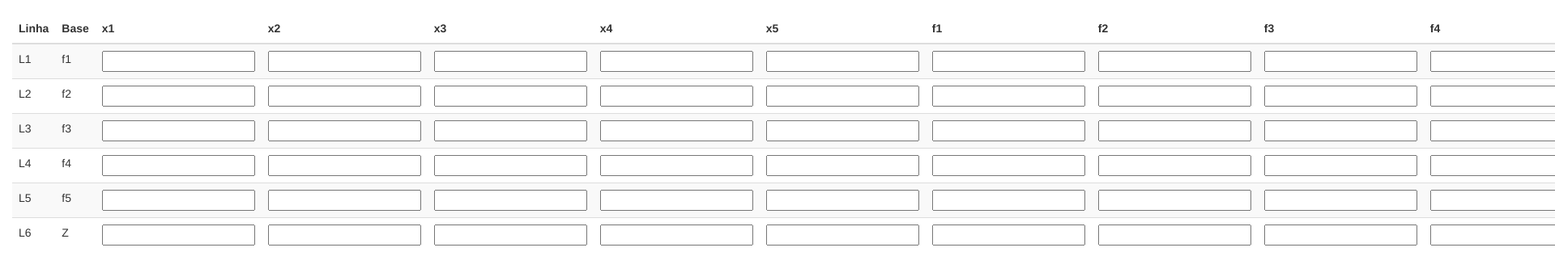
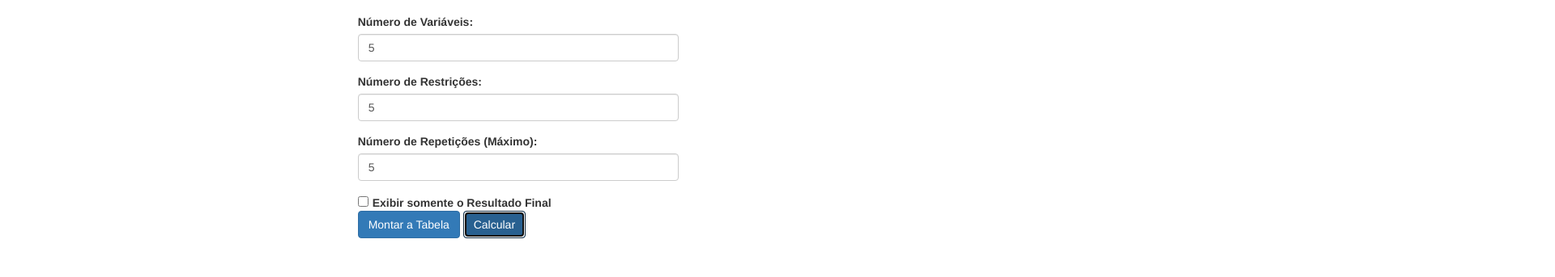
Before and after one commit to mattalves/mattalves.github.io, a plain HTML site: page index.html in a window 1280 px wide. Both pictures are taken after typing "5", "5", "5" into the empty fields and a click on the button "Calcular". Shown: the part 55-398 px from the top of the page at 81% size, 1920 px wide, since content can reach past the window. Drawn offline with Linux system fonts and the light colour scheme.

Commit message:
commit final?

```diff
--- a/index.html
+++ b/index.html
@@ -45,8 +45,8 @@
 			  <label for="textBox2">Número de Repetições (Máximo):</label>
 			  <input type="number" class="form-control" id="nRepeat">
 		    </div>
-			<div class="checkbox">
-			  <label><input type="checkbox">Exibir somente o Resultado Final</label>
+			<div >
+			  <input id="cbResult" type="checkbox"><b style="padding-left:5px">Exibir somente o Resultado Final</b></input>
 			</div>
 		    <button type="button" class="btn btn-primary" onclick="montarTabela('initialTable')">Montar a Tabela</button>
 			<button type="button" class="btn btn-primary" onclick="simplexCalc()">Calcular</button>
@@ -61,14 +61,6 @@
 	  </div>
 
 	  <div id="result" style="display:none">
-		<table id="resultTable" class="table table-striped table-hover">
-			<thead>
-
-			</thead>
-			<tbody>
-
-			</tbody>
-		</table>
 	  </div>
 	</div>
   </body>
--- a/js/script.js
+++ b/js/script.js
@@ -1,28 +1,34 @@
-var posicaoLinha = 0;
-var posicaoColuna= 0;
 
 var idTable = "";
 
-var numeroLinhas = 0;
-var numeroColunas = 0;
-var minor = 9999;
-var column = 0;
+var numeroLinhas  =    0;
+var numeroColunas =    0;
+var minor         = 9999;
+var column        =    0;
 
 var tableCalc;
 
 var arrayMinorValue = [];
-var arrayB = [];
-var arrayColumn;
-var arrayRow;
-var arrayValueNotNull = [];
+var arrayB          = [];
+var arrayColumn     = [];
+var arrayRow        = [];
+var arrayBase       = [];
 
 var nColumn = -1;
-var hLine   = 0;
+var hLine   =  0;
 
-var calc = true;
-var agoraVai = 0;
-var row = 0;
+var calc   = true;
 var mTable = true;
+var check  = true;
+
+var agoraVai	 = 0;
+var row     	 = 0;
+var teste    	 = 0;
+var idMatriz     = 0;
+var posicaoLinha = 0;
+var posicaoColuna= 0;
+var cont         = 0;
+
 function criarMatriz(linhasMatriz, colunasMatriz) {
 
    var x = new Array(linhasMatriz);
@@ -126,7 +132,18 @@ function montarTabela(idTable) {
 	nColumn = -1;
 }
 
-function montaMatrizCalc() {
+
+function getValues(){
+	calc = false;
+
+	//alert(row);
+	// CRIANDO A MATRIZ A SER CALCULADA
+	if(mTable){
+		row = 0;
+		arrayRow = numeroLinhas - 1;
+		arrayColumn = numeroColunas- 2;
+
+		var nomeEntrada = "";
 
 		tableCalc = criarMatriz(arrayRow, arrayColumn);
 
@@ -137,75 +154,61 @@ function montaMatrizCalc() {
 				if($("#"+nomeEntrada).val() == ""){
 					tableCalc[row][col] = 0;
 				} else {
-				tableCalc[row][col] = parseInt($("#"+nomeEntrada).val());
-			}
-		}
+					tableCalc[row][col] = parseFloat($("#"+nomeEntrada).val());
 				}
 			}
 
-function getValues(){
-	calc = false;
-
-	arrayRow = numeroLinhas - 1;
-	arrayColumn = numeroColunas- 2;
-
-	var nomeEntrada = "";
-
-	// CRIANDO A MATRIZ A SER CALCULADA
-	if(mTable){
-		montaMatrizCalc();
+		}
+		arrayColumn--;
 	}
 
 	mTable = false;
+	row = numeroLinhas - 1;
+	row--;
 
-	row--;
-	arrayColumn--;
-	alert(tableCalc);
 	// MENOR VALOR DA LINHA Z
 	for(var col = 0; col < arrayColumn-1; col++) {
-
 		minor = Math.min(tableCalc[row][col], minor);
 	}
-
 	for(var col = 0; col < arrayColumn-1; col++) {
-		alert("Menor "+minor);
 		if(tableCalc[row][col] == minor) {
 			column = col;
 			break;
 		}
 	}
-
 	// MONTA UM VETOR COM O MENOR VALOR DA LINHA Z
 	for(var row = 0; row < arrayRow; row++) {
 		arrayMinorValue[row] = tableCalc[row][column];
 	}
-
+	//alert("4 " + agoraVai);
 	// MONTAR VETOR DA COLUNA B
 	for(var rows = 0; rows < arrayRow-1; rows++) {
 		arrayB[rows] = tableCalc[rows][arrayColumn];
 	}
-	agoraVai++;
-	simplexCalc();
+	//alert("5 " + agoraVai);
+	agoraVai = 0;
+	//simplexCalc();
 }
 
 function simplexCalc() {
+	cont = 0;
+	if($("#nRepeat").val() != "") {
+		var nRepeat = parseInt($("#nRepeat").val());
+	}
+	do{
+		if(agoraVai == 0){
+			minor = 9999;
+			agoraVai = 1;
+			getValues();
+		}
 
-	var cont = 0;
-
-	do{
-		alert("X");
-
-
-		/*
-		alert(tableCalc);
-		alert(arrayMinorValue);
-		alert(arrayB);
-		*/
 		minor = 9999;
 		var arrayDiv = [];
+		hLine = column+1;
 
+		// LINHA A SER TROCADA
 		for(var index = 0; index < arrayMinorValue.length; index++) {
-			if(arrayMinorValue[index] != 0) {
+			if(arrayMinorValue[index] != 0 && arrayB[index] != 0) {
 				arrayDiv[index] = arrayB[index] / arrayMinorValue[index];
 			}
 		}
@@ -217,17 +220,47 @@ function simplexCalc() {
 			}
 		}
 
-		hLine = column+1;
-		$("#initialTable"+hLine+"1").text($("#initialTable"+hLine).text());
-
 		var Pivo = arrayMinorValue[column];
 
-		montarTabela("resultTable");
 
-		document.getElementById("result").style.display = "inline"
-		document.getElementById("initial").style.display = "none"
 
-		$("#resultTable"+hLine+"1").text($("#resultTable"+hLine).text());
+		if(check){
+		    var table = document.createElement("TABLE");
+		    table.setAttribute("id", "resultTable"+cont);
+		    var thead = document.createElement("THEAD");
+		    var tbody = document.createElement("TBODY");
+		    table.appendChild(thead);
+		    table.appendChild(tbody);
+		    table.className = "table";
+		    document.getElementById('result').appendChild(table);
+
+			montarTabela("resultTable"+cont);
+		}
+
+
+		if(document.getElementById('cbResult').checked){
+			check = false;
+			idMatriz = 0;
+		} else {
+			idMatriz = cont;
+		}
+
+		document.getElementById("result").style.display = "inline";
+		document.getElementById("initial").style.display = "none";
+
+		var hCol = column+1;
+		if(cont != 0) {
+			var c = cont - 1;
+			for(var index = 0; index < numeroColunas; index++) {
+				arrayBase[index] = $("#resultTable"+c+index+"1").text();
+			}
+			alert(arrayBase);
+			for(var index = 0; index < numeroColunas; index++) {
+				$("#resultTable"+cont+index+"1").text(arrayBase[index]);
+			}
+		}
+
+		$("#resultTable"+idMatriz+hCol+"1").text($("#resultTable"+idMatriz+hLine).text());
 
 		// Linha / Pivo
 		for(var index = 0; index <= arrayColumn; index++) {
@@ -236,47 +269,38 @@ function simplexCalc() {
 			}
 		}
 
-		//ZERANDO A COLUNA (50%)
+		//ZERANDO A COLUNA
 		for(var index = 0; index < arrayMinorValue.length; index++) {
 			if(arrayMinorValue[index] != 0) {
 				for(var indexCol = 0; indexCol < tableCalc[0].length; indexCol++) {
 					if(column != index) {
-						tableCalc[index][indexCol] = parseInt(tableCalc[column][indexCol] * (-arrayMinorValue[index]) + tableCalc[index][indexCol]);
-
+						tableCalc[index][indexCol] = parseFloat((tableCalc[column][indexCol] * (-arrayMinorValue[index])) + tableCalc[index][indexCol]);
 					}
 				}
 			}
 		}
 
-
+		if(!document.getElementById('cbResult').checked) {
+			idMatriz = cont;
+		}
 		// MONTA A TABELA RESULTADO
 		for(var indexRow = 1, row = 0; indexRow < numeroLinhas; indexRow++, row++) {
 			for(var indexCol = 2, col = 0; indexCol < numeroColunas; indexCol++, col++) {
-				$("#resultTable"+indexRow+indexCol).text(tableCalc[row][col]);
+				$("#resultTable"+idMatriz+indexRow+indexCol).text(tableCalc[row][col]);
 			}
 		}
 
-		/*
-		alert(Pivo);
-		alert("Divisao "+arrayDiv);
-		alert("Menor Divisao "+minor);
-		alert(column);
-		*/
-
-		var teste = 0;
+		teste = 0;
 
 		for(var index = 0; index < numeroColunas-1; index++) {
 			if(tableCalc[numeroLinhas-2][index] < 0) {
+				//alert(tableCalc[numeroLinhas-2][index]);
 				teste++;
 			}
 		}
-		//alert(teste);
-		agoraVai = 0;
-
-		if(agoraVai == 0){
-			alert(tableCalc);
-			minor = 99999;
-			getValues();
+		if(nRepeat == cont)	{
+			break;
 		}
-	}while((teste != 0));
+		cont++;
+	}while(teste != 0);
 }
```
Lines whose indentation alone changed are shown as unchanged.
